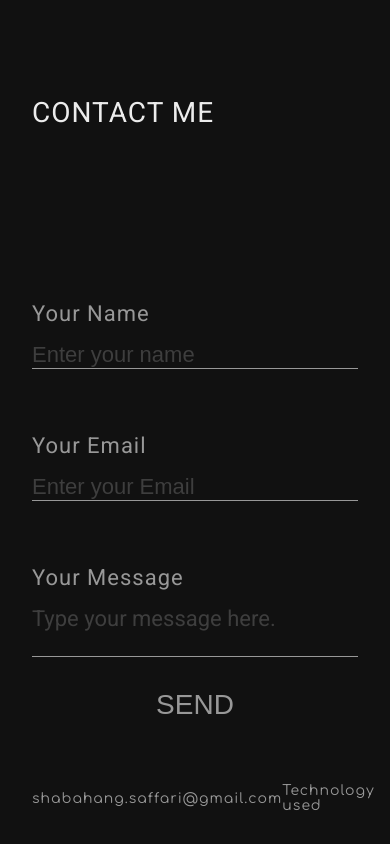
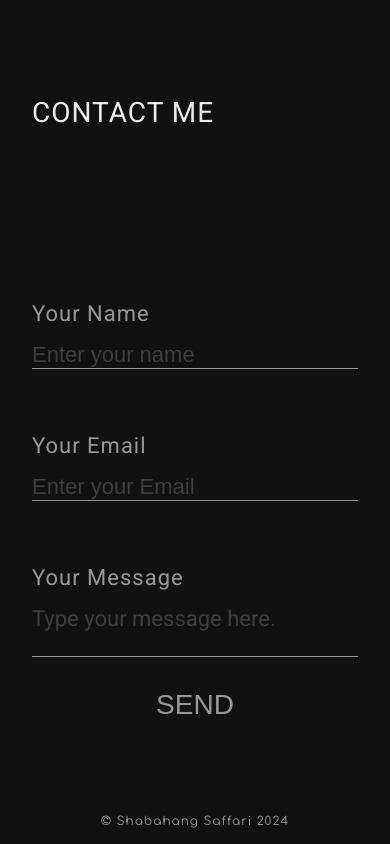
Before and after one commit to Shabahang-Saffari/Portfolio-Website, a React (Vite) app: page / in a window 390 px wide. Shown: the part 2244-3088 px from the top of the page. Built offline with nearby package versions, Linux system fonts and the light colour scheme.

Commit message:
making the footer responsive

```diff
--- a/src/components/Contact/footer.scss
+++ b/src/components/Contact/footer.scss
@@ -2,6 +2,53 @@
 @import "../../Sass/variables";
 @import "../../Sass/functions";
 
+.footer_wrapper {
+  position: absolute;
+  bottom: 0;
+  left: 0;
+  width: 100%;
+  background: $primary_700;
+  z-index: 1;
+  transition: 300ms ease-in-out all;
+  // border: 2px solid rgb(166, 255, 0) !important;
+}
+.light_mode .footer_wrapper {
+  background: $primary_100;
+  transition: 300ms ease-in-out all;
+}
+.footer_content {
+  padding: 1rem 2rem;
+  width: 100%;
+  height: 100%;
+  @include flex_center;
+  justify-content: center;
+  font-family: "Comfortaa", sans-serif;
+  font-size: $small_font;
+  font-weight: $font_weight5;
+  color: $primary_300;
+}
+.light_mode .footer_content {
+  font-weight: $font_weight7;
+  transition: 50ms ease-in-out;
+}
+
+.email_wrapper {
+  display: none;
+  // border: 2px solid rgb(166, 255, 0) !important;
+}
+
+.tech_used_wrapper {
+  display: none;
+  // border: 2px solid rgb(166, 255, 0) !important;
+}
+
+.designed_by_wrapper {
+  text-align: center;
+  font-size: $xsmall_font;
+  // border: 2px solid rgb(166, 255, 0) !important;
+}
+
+@media screen and (min-width: 992px) {
   .footer_wrapper {
     position: absolute;
     bottom: 0;
@@ -33,6 +80,7 @@
   }
 
   .email_wrapper {
+    display: block;
     flex: 1;
     // border: 2px solid rgb(166, 255, 0) !important;
   }
@@ -55,3 +103,4 @@
     text-align: right;
     // border: 2px solid rgb(166, 255, 0) !important;
   }
+}
```
Lines whose indentation alone changed are shown as unchanged.
